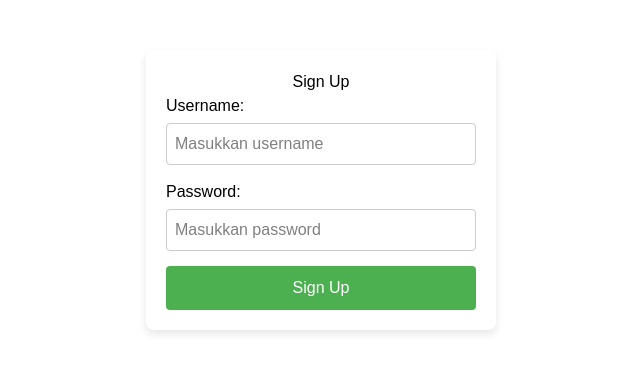
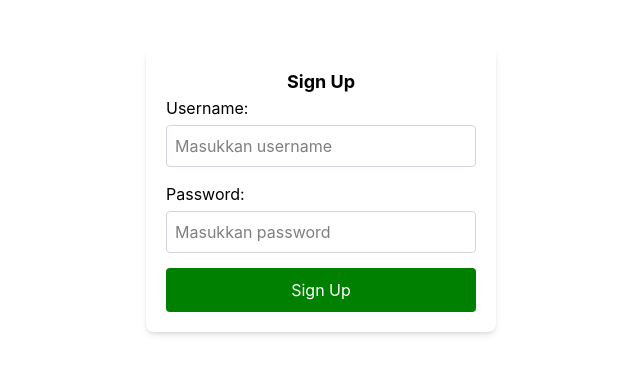
Before and after one commit to RafifArdinata/latihan-sas, a React (Vite) app: page / in a window 1280 px wide. Shown: the top 374 px of the page, without its empty margins (319-959 px from the left). Built offline with nearby package versions, Linux system fonts and the light colour scheme.

Commit message:
first commit

```diff
--- a/src/formUncotrolledVsControlled/Tugas.jsx
+++ b/src/formUncotrolledVsControlled/Tugas.jsx
@@ -11,51 +11,35 @@ function Tugas() {
   };
 
   return (
-    <div style={{
-      maxWidth: '350px',
-      margin: '50px auto',
-      padding: '20px',
-      borderRadius: '8px',
-      boxShadow: '0 4px 8px rgba(0,0,0,0.1)',
-      backgroundColor: '#fff',
-      fontFamily: 'sans-serif'
-    }}>
-      <h3 style={{ textAlign: 'center', marginTop: 0 }}>Sign Up</h3>
+    <div className="max-w-[350px] mx-auto my-12 p-5 rounded-lg shadow-md bg-white font-sans">
+      <h3 className="text-center mt-0 font-bold text-lg">Sign Up</h3>
 
       <form onSubmit={handleSubmit}>
-        <div style={{ marginBottom: '15px' }}>
-          <label style={{ display: 'block', marginBottom: '5px' }}>Username:</label>
+        <div className="mb-[15px]">
+          <label className="block mb-[5px]">Username:</label>
           <input
             type="text"
             value={username}
             onChange={(e) => setUsername(e.target.value)}
             placeholder="Masukkan username"
-            style={{ width: '100%', padding: '8px', boxSizing: 'border-box', borderRadius: '4px', border: '1px solid #ccc' }}
+            className="w-full p-[8px] box-border rounded border border-gray-300"
           />
         </div>
 
-        <div style={{ marginBottom: '15px' }}>
-          <label style={{ display: 'block', marginBottom: '5px' }}>Password:</label>
+        <div className="mb-[15px]">
+          <label className="block mb-[5px]">Password:</label>
           <input
             type="password"
             value={password}
             onChange={(e) => setPassword(e.target.value)}
             placeholder="Masukkan password"
-            style={{ width: '100%', padding: '8px', boxSizing: 'border-box', borderRadius: '4px', border: '1px solid #ccc' }}
+            className="w-full p-[8px] box-border rounded border border-gray-300"
           />
         </div>
 
         <button
           type="submit"
-          style={{
-            width: '100%',
-            padding: '10px',
-            backgroundColor: '#4CAF50',
-            color: 'white',
-            border: 'none',
-            borderRadius: '4px',
-            cursor: 'pointer'
-          }}
+          className="w-full p-[10px] bg-[green] hover:bg-[green] text-white border-none rounded cursor-pointer transition-colors"
         >
           Sign Up
         </button>
```
